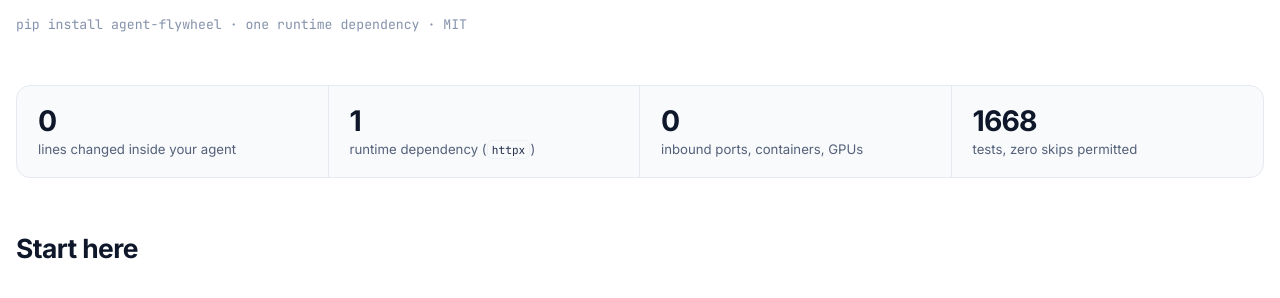
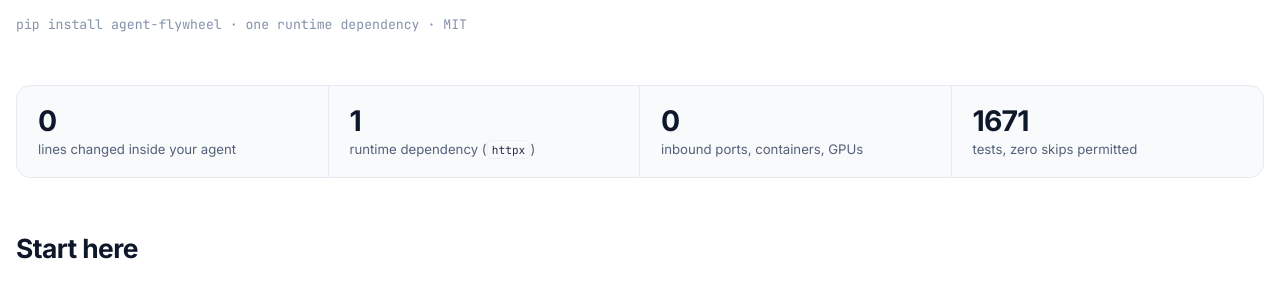
Before and after one commit to percepteye-ai/agent-flywheel, an MkDocs documentation site: the page built from website/docs/index.md, in a window 1280 px wide and 900 px high, scrolled down 429 px. Shown: the part 157-455 px from the top of the window. Built offline with MkDocs 1.6.1 and Material for MkDocs 9.7.7, drawn with Linux system fonts in a browser that asks for light colours; comment, search, counter and statistics services are not loaded.

Commit message:
The published suite size is 1671 in the README and the docs site, because this round's 413 tests grew the suite and test_documented_counts_are_true names every stale copy.
Co-Authored-By: Claude Opus 5.5 <noreply@anthropic.com>

```diff
--- a/website/docs/index.md
+++ b/website/docs/index.md
@@ -30,7 +30,7 @@ on your credentials — unchanged.
 <div class="fw-stat"><div class="fw-stat__n">0</div><div class="fw-stat__l">lines changed inside your agent</div></div>
 <div class="fw-stat"><div class="fw-stat__n">1</div><div class="fw-stat__l">runtime dependency (<code>httpx</code>)</div></div>
 <div class="fw-stat"><div class="fw-stat__n">0</div><div class="fw-stat__l">inbound ports, containers, GPUs</div></div>
-<div class="fw-stat"><div class="fw-stat__n">1668</div><div class="fw-stat__l">tests, zero skips permitted</div></div>
+<div class="fw-stat"><div class="fw-stat__n">1671</div><div class="fw-stat__l">tests, zero skips permitted</div></div>
 </div>
 
 ## Start here
```
Also changed, not shown: website/docs/python.md (+1 -1 lines), README.md.
